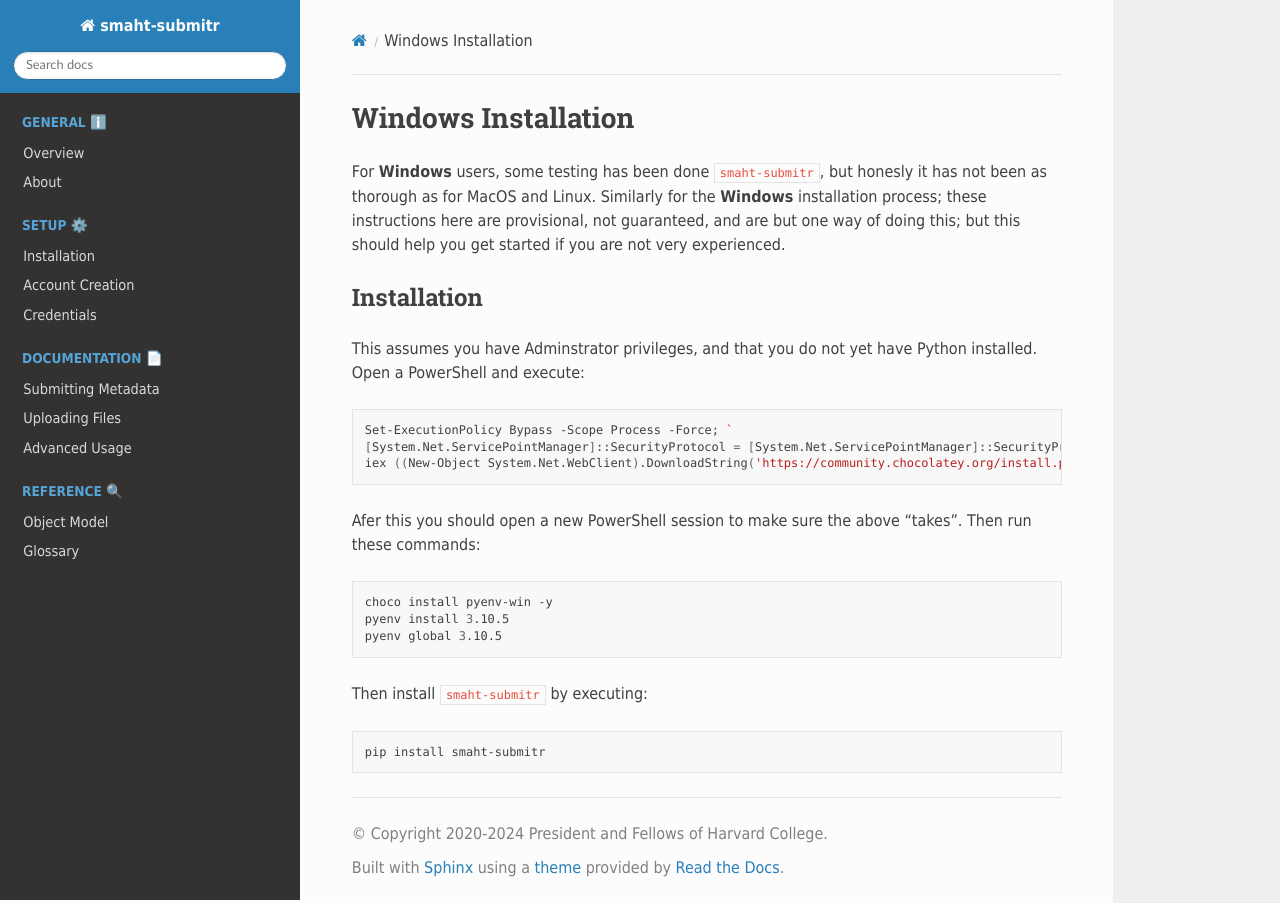
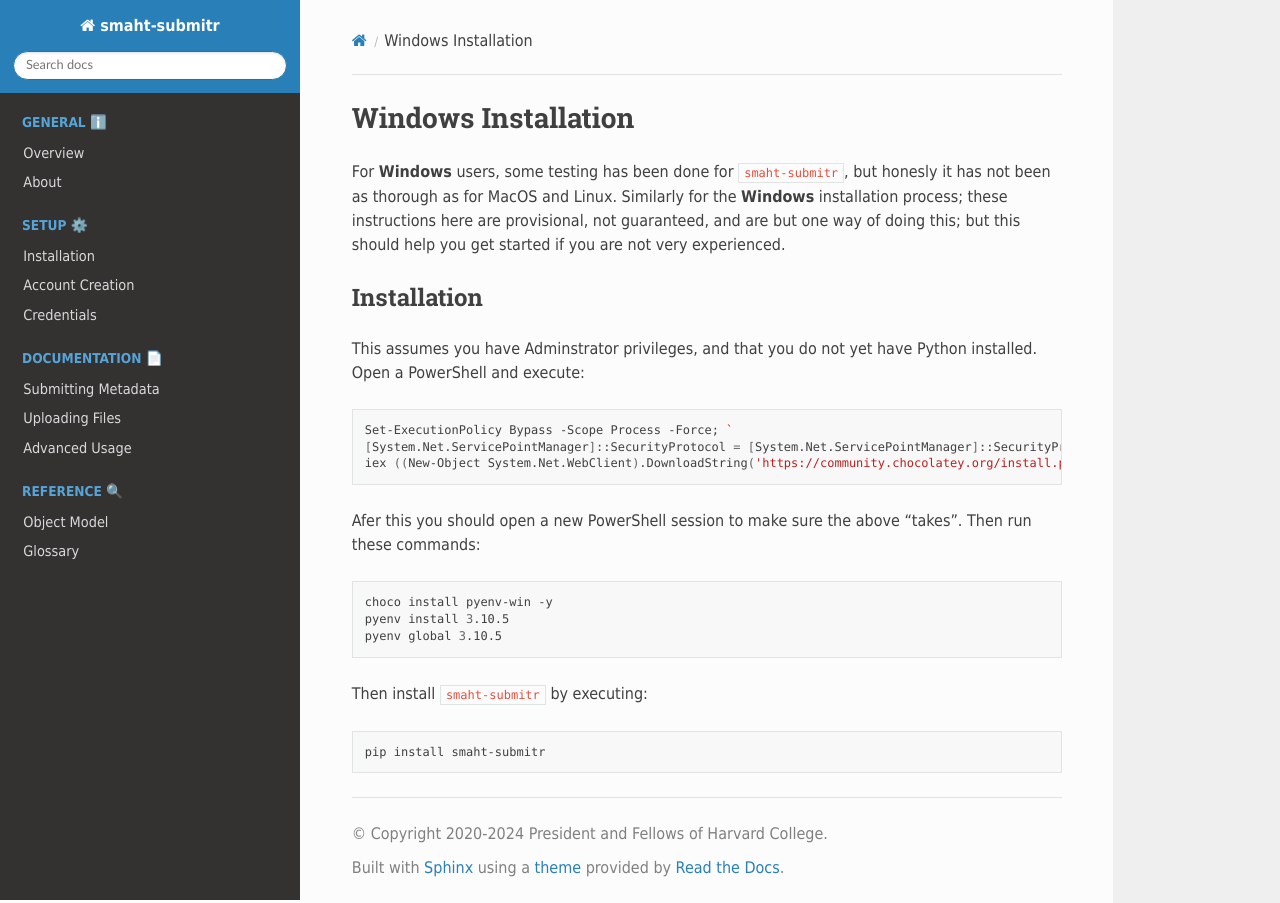
Before and after one commit to smaht-dac/submitr, a Sphinx documentation site: the page built from docs/source/windows_installation.rst, in a window 1280 px wide. Built offline with Sphinx 7.4.7 and the Read the Docs theme 3.1.0, drawn with Linux system fonts in a browser that asks for light colours.

Commit message:
thug commit for docs

```diff
--- a/docs/source/object_model.rst
+++ b/docs/source/object_model.rst
@@ -152,7 +152,7 @@
 
 .. raw:: html
 
-    <span style="color:#aaaaaa;">[ <small>Generated: 2025-02-13 3:42 PM EST | <a target='_blank' style="color:#aaaaaa" href='https://data.smaht.org/profiles/?format=json'>data.smaht.org</a> 0.133.6</small> ]</span><p />
+    <span style="color:#aaaaaa;">[ <small>Generated: 2025-02-13 3:47 PM EST | <a target='_blank' style="color:#aaaaaa" href='https://data.smaht.org/profiles/?format=json'>data.smaht.org</a> 0.133.6</small> ]</span><p />
     <p />
 
 
--- a/docs/source/windows_installation.rst
+++ b/docs/source/windows_installation.rst
@@ -5,7 +5,7 @@
 .. toctree::
   :maxdepth: 1
 
-For **Windows** users, some testing has been done ``smaht-submitr``,
+For **Windows** users, some testing has been done for ``smaht-submitr``,
 but honesly it has not been as thorough as for MacOS and Linux.
 Similarly for the **Windows** installation process;
 these instructions here are provisional, not guaranteed, and are but one way of doing this;
```
